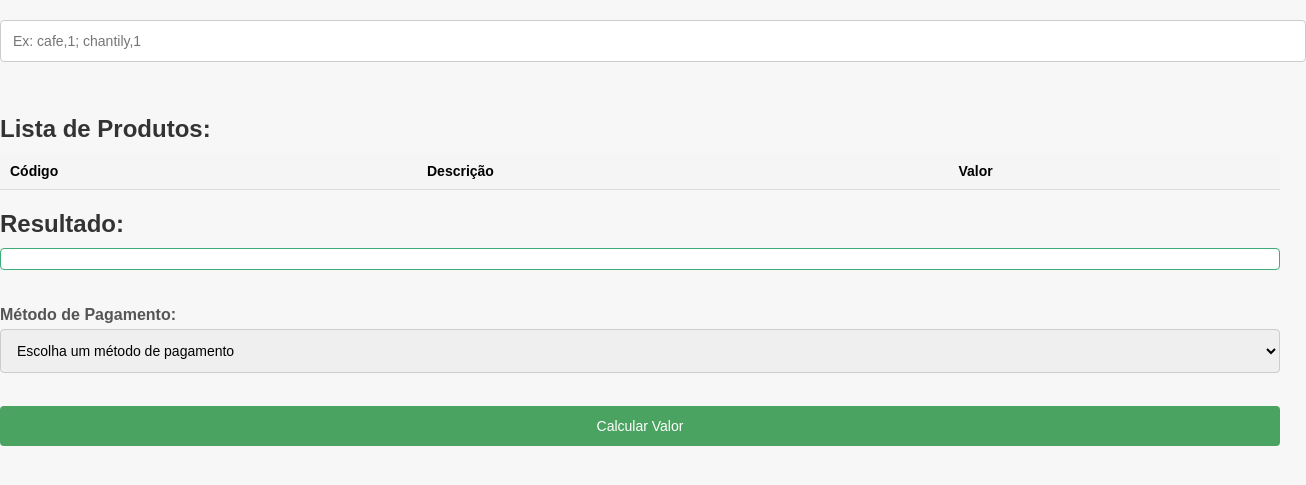
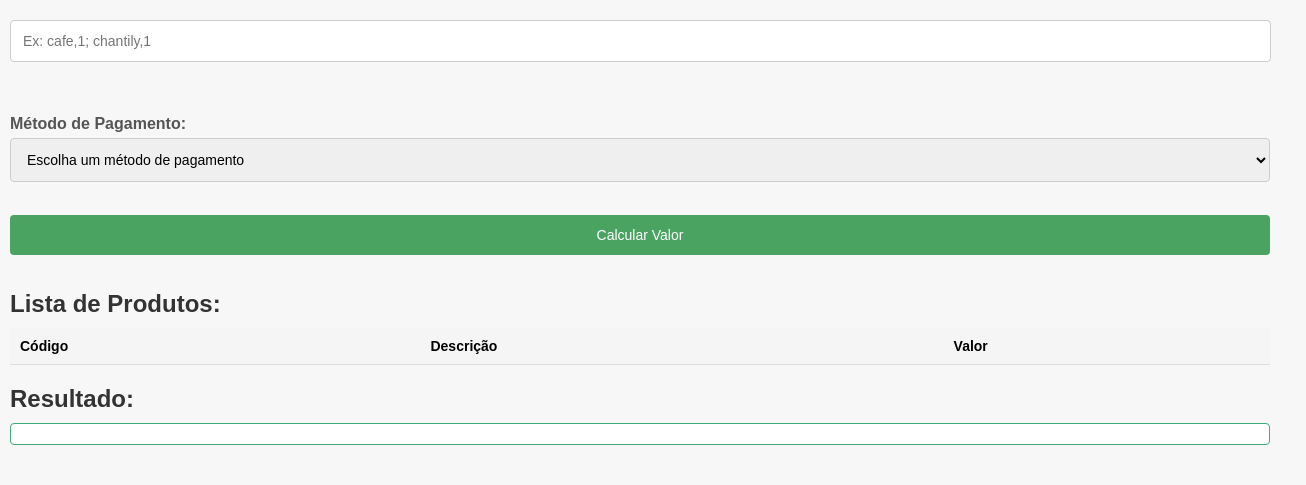
Before and after one commit to esthermara/desafio-esther-mara-balduino-de-paulo, a website: page index.html in a window 1280 px wide. Shown: the part 89-574 px from the top of the page, 1306 px wide, since content can reach past the window. Drawn offline with Linux system fonts and the light colour scheme.

Commit message:
DESAFIO_LANCHONETE_2023: readaptações no front HTML.

```diff
--- a/index.html
+++ b/index.html
@@ -9,7 +9,7 @@
 
 body {
     font-family: 'Arial', sans-serif;
-    margin: 0;
+    margin: 10px 10px 10px 10px;
     padding: 0;
     background-color: #f7f7f7;
 }
@@ -31,6 +31,7 @@ h1, h2 {
 
 #lanchoneteForm {
     margin-bottom: 20px;
+    width: 98%;
 }
 
 label {
@@ -101,7 +102,14 @@ input[type="button"]:hover {
         <label for="itens">Itens (Código, Quantidade):</label><br>
         <input type="text" id="itens" name="itens" placeholder="Ex: cafe,1; chantily,1"><br><br>
     </form>
-
+    <label for="metodoDePagamento">Método de Pagamento:</label>
+        <select id="metodoDePagamento" name="metodoDePagamento">
+            <option value="">Escolha um método de pagamento</option>
+            <option value="debito">Débito</option>
+            <option value="credito">Crédito</option>
+            <option value="dinheiro">Dinheiro</option>
+        </select><br><br>
+    <input type="button" value="Calcular Valor" onclick="calcularValor()">
     <h2>Lista de Produtos:</h2>
     <table id="produtoTable">
         <thead>
@@ -116,15 +124,6 @@ input[type="button"]:hover {
 
     <h2>Resultado:</h2>
     <div id="resultado"></div><br /><br />
-    <label for="metodoDePagamento">Método de Pagamento:</label>
-        <select id="metodoDePagamento" name="metodoDePagamento">
-            <option value="">Escolha um método de pagamento</option>
-            <option value="debito">Débito</option>
-            <option value="credito">Crédito</option>
-            <option value="dinheiro">Dinheiro</option>
-        </select><br><br>
-        <input type="button" value="Calcular Valor" onclick="calcularValor()">
-
    <script src="index.js"></script>
 </body>
 </html>
```
